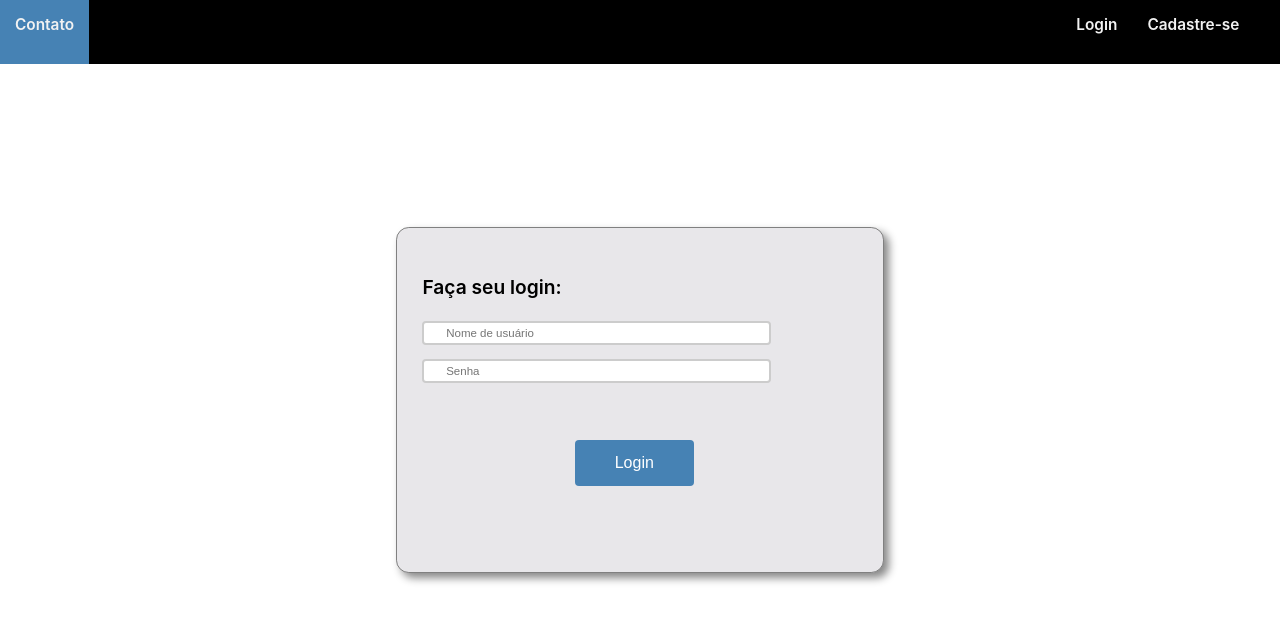
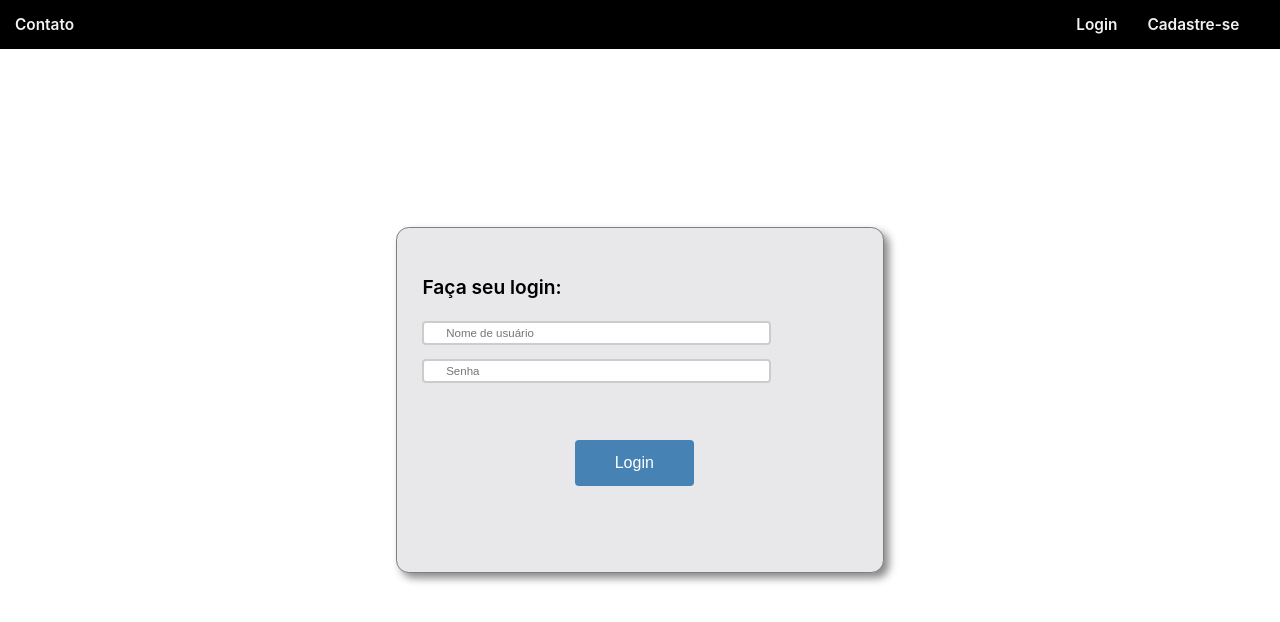
Before and after one commit to gustavomoser/web-property-rental, a React (Create React App) app in the folder frontend/: page / in a window 1280 px wide. Shown: the top 622 px of the page. Built offline with nearby package versions, Linux system fonts and the light colour scheme; the HTML template or start-up script is replaced by a standard one.

Commit message:
alterações no header

```diff
--- a/frontend/src/pages/login/Login.css
+++ b/frontend/src/pages/login/Login.css
@@ -3,17 +3,9 @@
     src: url('fonte/RobotoSlab-VariableFont_wght.ttf');
  } */
 
-* {
+.Login {
     margin: 0;
     padding: 0;
-}
-
-/* html, body {
-    height: 100%;
-    width: 100%;
-} */
-
-body {
     /* font-family: "Roboto Slab", sans-serif; */
 }
 
@@ -29,24 +21,29 @@ body {
     bottom: 0;
 }
 
-.header {
+header {
     background: #000000;
     display: flex;
     width: 100%;
-    height: 8%;
+    /* height: 8%; */
     position: fixed;
     left: 0;
     top: 0;
     z-index: 1;
 }
 
-.header a {
+header a {
     display: block;
     color: #f2f2f2;
     text-align: center;
     text-decoration: none;
     font-size: 1.2vw;
     font-weight: 600;
+}
+
+header a:hover {
+    background: #4682B4;
+    transition: 1s;
 }
 
 .header-text {
@@ -58,11 +55,6 @@ body {
     margin-top: 0%;
     padding: 0%;
     height: 100%;
-}
-
-.header a:hover {
-    background: #4682B4;
-    transition: 1s;
 }
 
 .header-left {
--- a/frontend/src/pages/login/Login.jsx
+++ b/frontend/src/pages/login/Login.jsx
@@ -4,14 +4,9 @@ import React from "react"
 
 export default function Login(){
     return(
-
-        <body>
-            <div className="header">
+        <div className="Login">
+            <header>
                 <div className="header-left">
-                    {/* <img className="header-logo" src={logo}></img> */}
-                        {/* <a href="index.html">
-
-                        </a> */}
                     <a href="#contact"className="header-text">Contato</a>
                 </div>
 
@@ -19,7 +14,7 @@ export default function Login(){
                     <a href="#cadastro"className="header-text">Cadastre-se</a>
                     <a href="#login"className="header-text">Login</a>
                 </div>
-            </div>
+            </header>
 
             <div className="container">
                 <div className="register">
@@ -31,7 +26,8 @@ export default function Login(){
                     </form>
                 </div>
             </div>
-        </body>
+        </div>
+
 
 
 
```
Also changed, not shown: 1 other file (tests, documents, lock files or other folders). Lines whose indentation alone changed are shown as unchanged.
